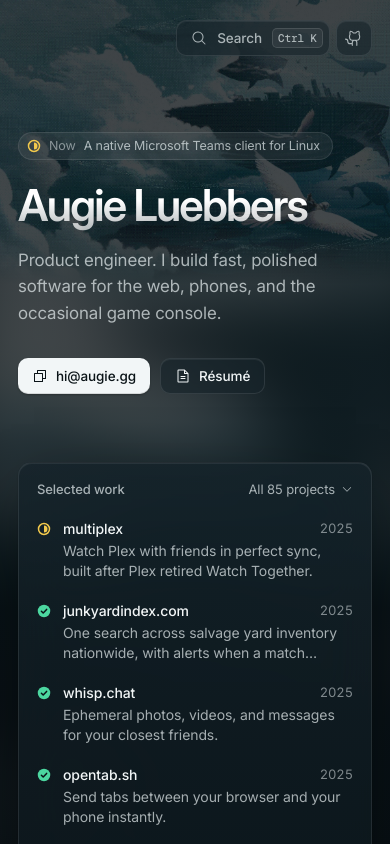
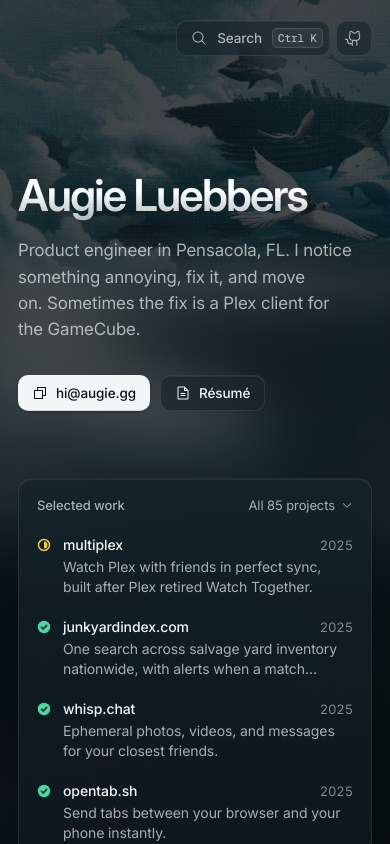
Before and after one commit to AugusDogus/augie.gg, a Next.js app: page / in a window 390 px wide. Shown: the top 844 px of the page. Built offline with nearby package versions, Linux system fonts and the light colour scheme.

Commit message:
Write the hero in Augie's voice, drop the Now badge, and restore the terser project evidence

```diff
--- a/src/app/layout.tsx
+++ b/src/app/layout.tsx
@@ -26,7 +26,7 @@ export const metadata: Metadata = {
   alternates: { canonical: "/" },
   title: { default: DEFAULT_APP_TITLE, template: `%s | ${DEFAULT_APP_TITLE}` },
   description:
-    "Augie Luebbers is a product engineer building fast, polished software for the web, phones, and the occasional game console.",
+    "Product engineer in Pensacola, FL. I notice something annoying, fix it, and move on. Sometimes the fix is a Plex client for the GameCube.",
   twitter: { card: "summary_large_image" },
 };
 
--- a/src/app/page.tsx
+++ b/src/app/page.tsx
@@ -4,7 +4,6 @@ import { Activity } from "~/components/activity";
 import { CommandMenu, CommandMenuTrigger } from "~/components/command-menu";
 import { CopyEmailButton } from "~/components/copy-email";
 import { Dock } from "~/components/dock";
-import { NowPill } from "~/components/now-pill";
 import { ProjectPeek } from "~/components/project-peek";
 import { Settled } from "~/components/settled";
 import { Button } from "~/components/ui/button";
@@ -37,21 +36,16 @@ export default function HomePage() {
         tabIndex={-1}
         className="relative z-10 px-(--gutter) pb-28 max-[1179px]:pb-10"
       >
-        <section className="max-w-[600px] pt-[clamp(48px,9vh,112px)]">
-          <div className="rise [--i:0]">
-            <NowPill
-              title="teams-rs"
-              label="A native Microsoft Teams client for Linux"
-            />
-          </div>
-          <h1 className="display rise mt-6 text-[clamp(44px,5.2vw,76px)] [--i:1]">
+        <section className="max-w-[600px] pt-[clamp(72px,14vh,168px)]">
+          <h1 className="display rise text-[clamp(44px,5.2vw,76px)] [--i:0]">
             Augie Luebbers
           </h1>
-          <p className="text-fg-2 rise mt-5 max-w-[30em] text-[17px]/[1.55] [--i:2]">
-            Product engineer. I build fast, polished software for the web,
-            phones, and the occasional game console.
+          <p className="text-fg-2 rise mt-5 max-w-[31em] text-[17px]/[1.55] text-pretty [--i:1]">
+            Product engineer in Pensacola, FL. I notice something annoying, fix
+            it, and move on. Sometimes the fix is a Plex client for the
+            GameCube.
           </p>
-          <div className="rise mt-8 flex flex-wrap gap-2.5 [--i:3]">
+          <div className="rise mt-8 flex flex-wrap gap-2.5 [--i:2]">
             <CopyEmailButton />
             <Button variant="secondary" asChild>
               <Link href="/resume">
@@ -61,7 +55,7 @@ export default function HomePage() {
             </Button>
           </div>
         </section>
-        <div className="rise-each mt-[clamp(48px,8vh,96px)] flex max-w-[600px] flex-col gap-4 [--i:4]">
+        <div className="rise-each mt-[clamp(48px,8vh,96px)] flex max-w-[600px] flex-col gap-4 [--i:3]">
           <WorkList />
           <OpenSource />
           <Activity />
--- a/src/components/now-pill.tsx
+++ /dev/null
@@ -1,19 +0,0 @@
-"use client";
-
-import { StatusIcon } from "~/components/status-icon";
-import { openProject } from "~/lib/peek";
-
-/** The one thing in progress right now; opens it in the peek sheet. */
-export function NowPill({ title, label }: { title: string; label: string }) {
-  return (
-    <button
-      type="button"
-      onClick={() => openProject(title)}
-      className="group text-fg-2 pointer-fine:hover:text-fg inline-flex h-7 items-center gap-2 rounded-full border border-white/10 bg-white/[.06] pr-3 pl-2 text-[12.5px] backdrop-blur-xl transition-[background-color,color,scale] duration-150 ease-out active:scale-[.97] pointer-coarse:h-10 pointer-fine:hover:bg-white/10"
-    >
-      <StatusIcon status="progress" />
-      <span className="text-fg-3">Now</span>
-      <span>{label}</span>
-    </button>
-  );
-}
--- a/src/components/work/open-source.tsx
+++ b/src/components/work/open-source.tsx
@@ -57,7 +57,9 @@ export function OpenSource() {
       <div className="flex h-10 items-center pl-3">
         <h2 id="open-source" className="text-fg-2 text-[13px] font-medium">
           Open source{" "}
-          <span className="text-fg-3 font-normal">(albeit minor)</span>
+          <span className="text-fg-3 font-normal">
+            (albeit minor contributions)
+          </span>
         </h2>
       </div>
       <ul className="flex flex-wrap items-center gap-1.5 px-3 pb-3">
--- a/src/content/projects.ts
+++ b/src/content/projects.ts
@@ -108,7 +108,7 @@ export const projects: Project[] = [
     private: true,
     featured: 5,
     highlight:
-      "Built on GPUI, the GPU-accelerated UI framework behind the Zed editor.",
+      "Built on GPUI, the GPU-accelerated UI framework behind the Zed editor",
   },
   {
     title: "pomodoro",
@@ -344,7 +344,7 @@ export const projects: Project[] = [
     labels: ["active"],
     featured: 4,
     highlight:
-      "iOS, Android, and a browser extension share one tRPC API. Tabs arrive live over server-sent events.",
+      "iOS, Android, and browser extension on one tRPC API; tabs arrive live over SSE",
   },
   {
     title: "hyperimport",
@@ -392,7 +392,7 @@ export const projects: Project[] = [
     labels: ["active"],
     featured: 3,
     highlight:
-      "End-to-end encrypted with MLS (RFC 9420) via OpenMLS in Rust, bridged to React Native.",
+      "End-to-end encrypted with MLS (RFC 9420) via OpenMLS in Rust, bridged to React Native",
   },
   {
     title: "create-electrobun-react",
@@ -426,7 +426,7 @@ export const projects: Project[] = [
     labels: ["active"],
     featured: 2,
     highlight:
-      "Inventory refreshed daily, with saved searches and new-vehicle alerts by email or Discord.",
+      "220k+ vehicles across 200+ yards and seven inventory networks, with paid plans",
   },
   {
     title: "metrics",
@@ -451,7 +451,7 @@ export const projects: Project[] = [
     labels: ["wip"],
     featured: 1,
     highlight:
-      "Native GameCube and Wii clients in C stream H.264 over HLS, with TLS 1.2 and playback synced to web viewers.",
+      "Native GameCube and Wii clients in C: H.264 over HLS, TLS 1.2, synced with web viewers",
   },
   {
     title: "awesome-windows",
```
